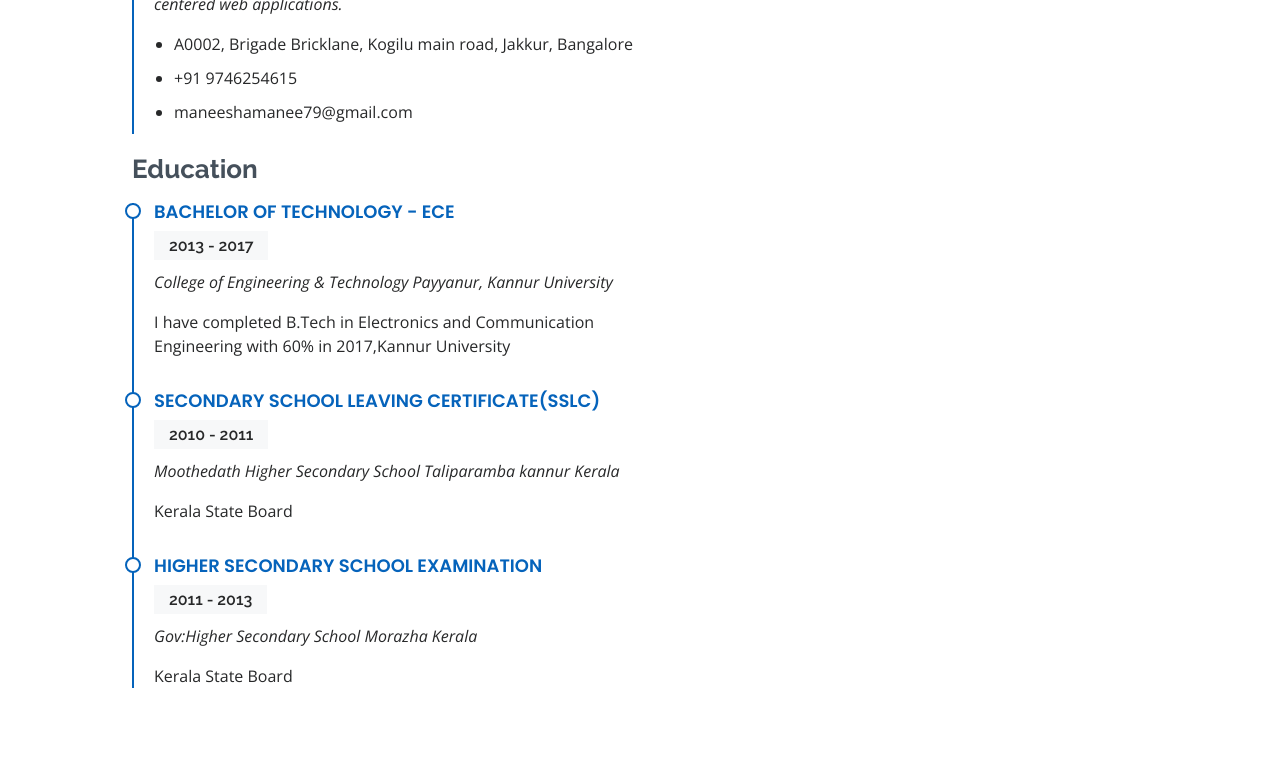
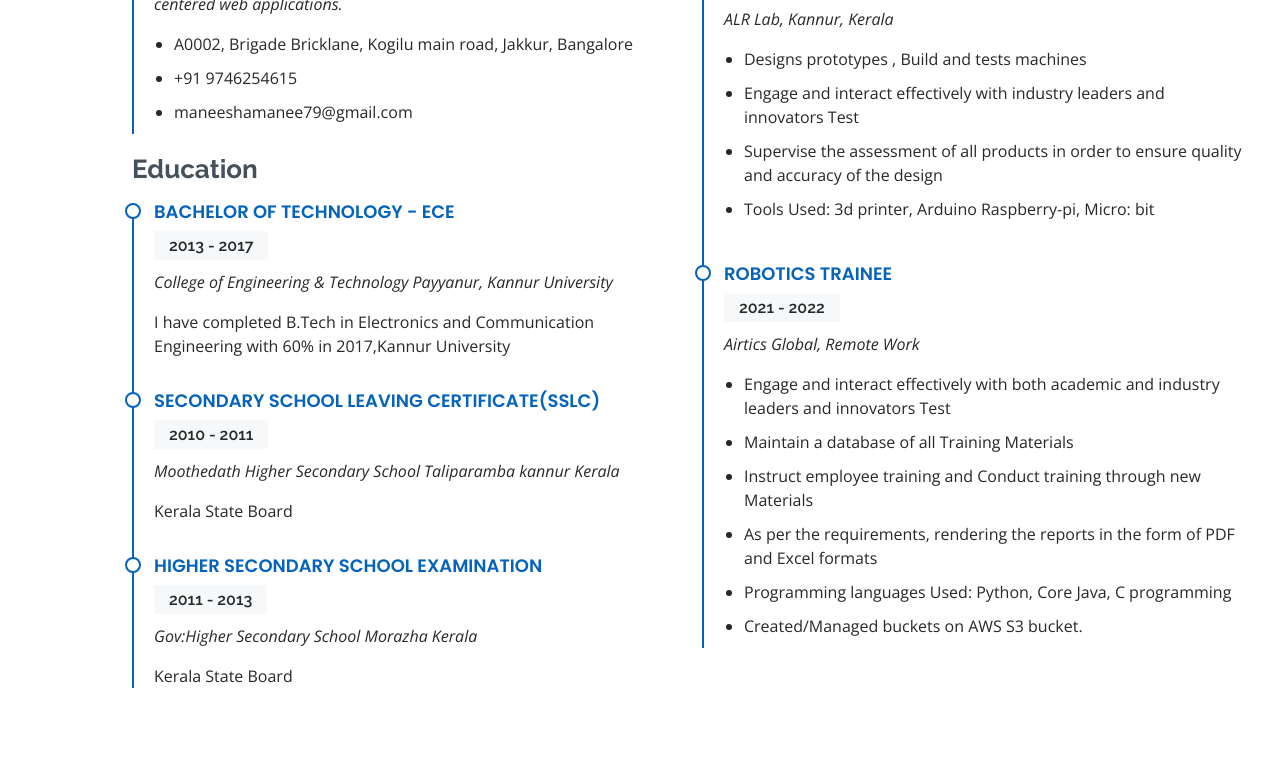
Before and after one commit to ManeeshaManee/MyResume, a plain HTML site: page index.html in a window 1280 px wide. Shown: the part 2652-3419 px from the top of the page. Drawn offline with nearby package versions, Linux system fonts and the light colour scheme.

Commit message:
Update index.html

```diff
--- a/index.html
+++ b/index.html
@@ -288,34 +288,34 @@
 
           </div>
 
-<!--          <div class="col-lg-6">-->
-<!--            <h3 class="resume-title">Professional Experience</h3>-->
-<!--            <div class="resume-item">-->
-<!--              <h4>Robotics Engineer</h4>-->
-<!--              <h5>2018 - 2021</h5>-->
-<!--              <p><em>ALR Lab, Kannur, Kerala </em></p>-->
-<!--              <ul>-->
-<!--                <li>Designs prototypes , Build and tests machines</li>-->
-<!--                <li> Engage and interact effectively with industry leaders and innovators Test</li>-->
-<!--                <li>Supervise the assessment of all products in order to ensure quality and accuracy of the design</li>-->
-<!--                <li>Tools Used: 3d printer, Arduino Raspberry-pi, Micro: bit</li>-->
-<!--              </ul>-->
-<!--            </div>-->
-<!--            <div class="resume-item">-->
-<!--              <h4>Robotics Trainee</h4>-->
-<!--              <h5>2021 - 2022</h5>-->
-<!--              <p><em>Airtics Global, Remote Work</em></p>-->
-<!--              <ul>-->
-<!--                <li>Engage and interact effectively with both academic and industry leaders and innovators Test</li>-->
-<!--                <li> Maintain a database of all Training Materials</li>-->
-<!--                <li>Instruct employee training and Conduct training through new Materials</li>-->
-<!--                <li>As per the requirements, rendering the reports in the form of PDF and Excel formats</li>-->
-<!--                <li>Programming languages Used: Python, Core Java, C programming</li>-->
-<!--                <li>Created/Managed buckets on AWS S3 bucket. </li>-->
-<!--              </ul>-->
-<!--            </div>-->
-<!--          </div>-->
-<!--        </div>-->
+          <div class="col-lg-6">
+            <h3 class="resume-title">Professional Experience</h3>
+            <div class="resume-item">
+              <h4>Robotics Engineer</h4>
+              <h5>2018 - 2021</h5>
+              <p><em>ALR Lab, Kannur, Kerala </em></p>
+              <ul>
+                <li>Designs prototypes , Build and tests machines</li>
+                <li> Engage and interact effectively with industry leaders and innovators Test</li>
+                <li>Supervise the assessment of all products in order to ensure quality and accuracy of the design</li>
+                <li>Tools Used: 3d printer, Arduino Raspberry-pi, Micro: bit</li>
+              </ul>
+            </div>
+            <div class="resume-item">
+              <h4>Robotics Trainee</h4>
+              <h5>2021 - 2022</h5>
+              <p><em>Airtics Global, Remote Work</em></p>
+              <ul>
+                <li>Engage and interact effectively with both academic and industry leaders and innovators Test</li>
+                <li> Maintain a database of all Training Materials</li>
+                <li>Instruct employee training and Conduct training through new Materials</li>
+                <li>As per the requirements, rendering the reports in the form of PDF and Excel formats</li>
+                <li>Programming languages Used: Python, Core Java, C programming</li>
+                <li>Created/Managed buckets on AWS S3 bucket. </li>
+              </ul>
+            </div>
+          </div>
+        </div>
 
       </div>
     </section><!-- End Resume Section -->
```
